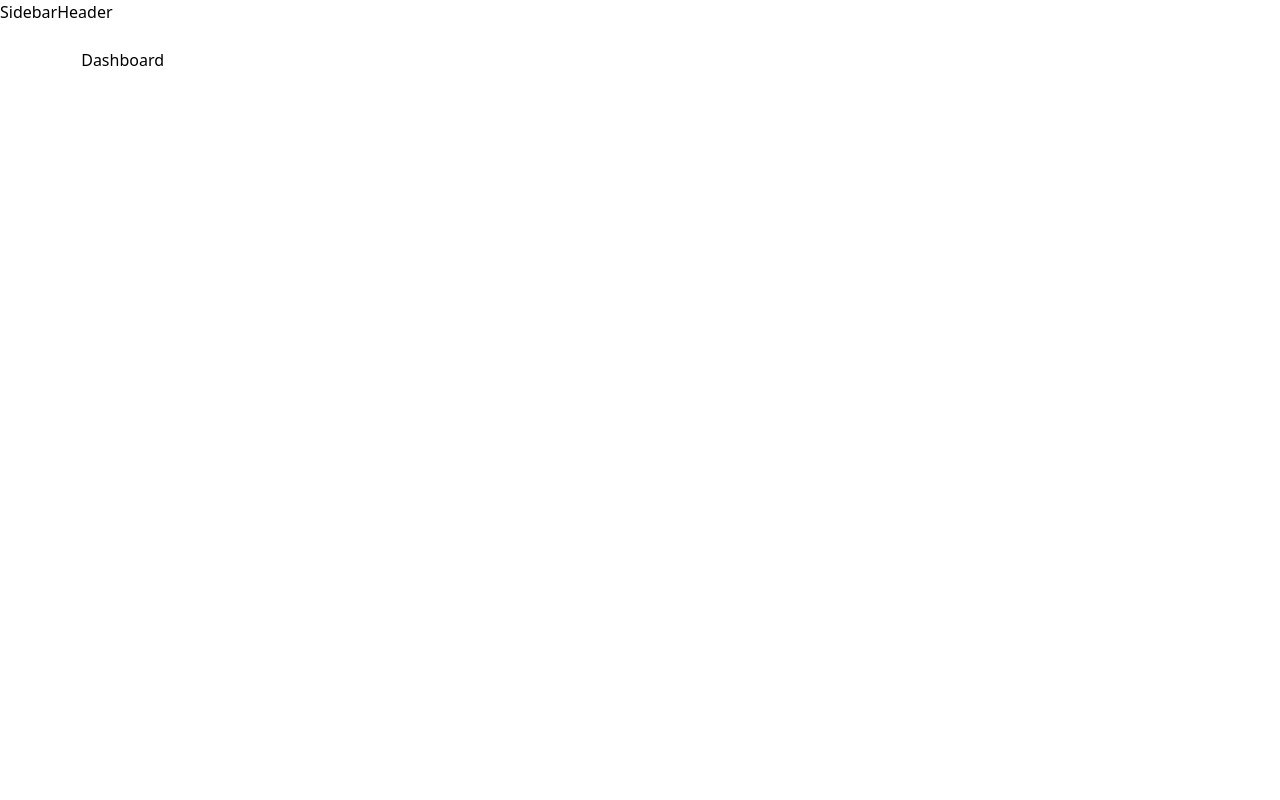
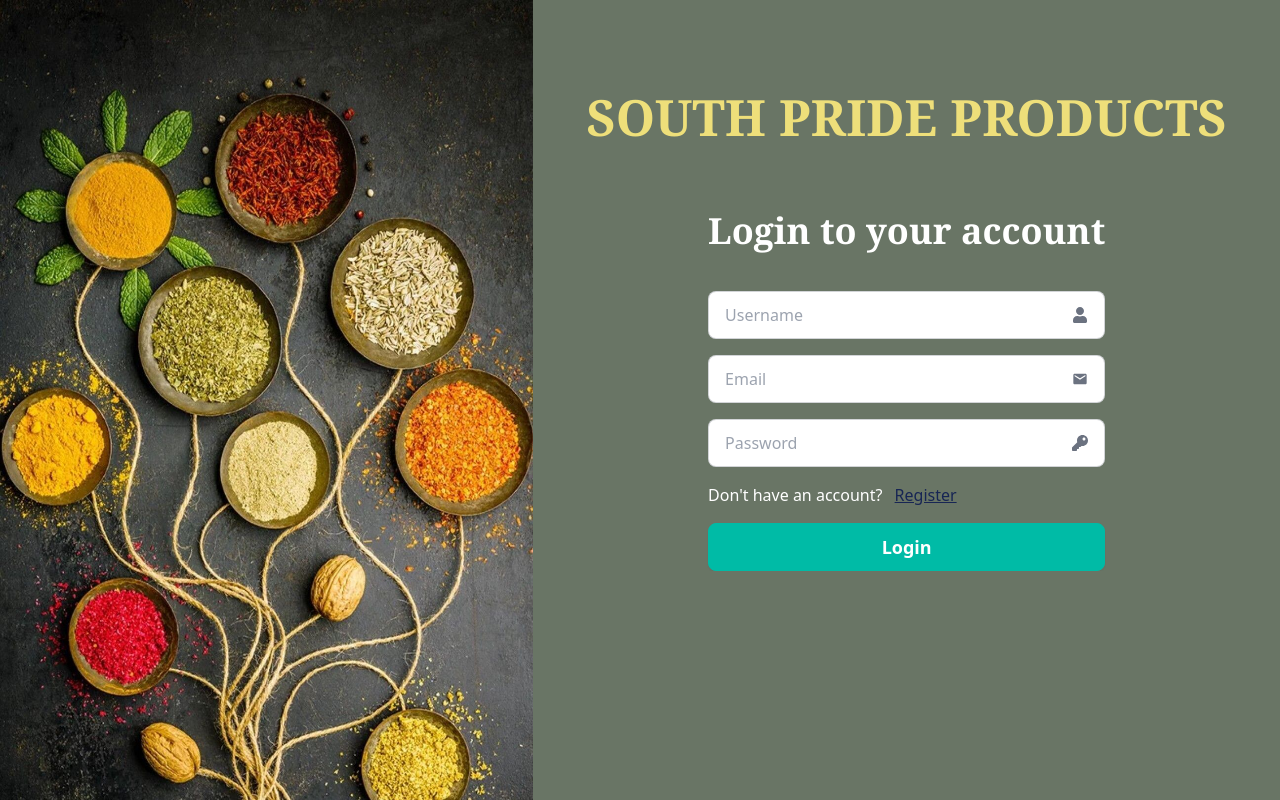
Before and after one commit to Dinuk1994/South-Pride_Products, a React (Vite) app in the folder frontend/: page /auth/login in a window 1280 px wide. Before the commit this address led to /admin/dashboard. Built offline with nearby package versions, Linux system fonts and the light colour scheme; the HTML template or start-up script is replaced by a standard one.

Commit message:
login and register frontend ui completed

```diff
--- a/frontend/package.json
+++ b/frontend/package.json
@@ -14,6 +14,7 @@
     "axios": "^1.7.7",
     "react": "^18.3.1",
     "react-dom": "^18.3.1",
+    "react-icons": "^5.3.0",
     "react-redux": "^9.1.2",
     "react-router-dom": "^6.26.2"
   },
@@ -23,6 +24,7 @@
     "@types/react-dom": "^18.3.0",
     "@vitejs/plugin-react": "^4.3.1",
     "autoprefixer": "^10.4.20",
+    "daisyui": "^4.12.10",
     "eslint": "^9.9.0",
     "eslint-plugin-react": "^7.35.0",
     "eslint-plugin-react-hooks": "^5.1.0-rc.0",
--- a/frontend/src/App.jsx
+++ b/frontend/src/App.jsx
@@ -18,11 +18,8 @@ import CheckAuth from "./components/common/CheckAuth";
 
 
 export default function App() {
-  const isAuthenticate = true;
-  const user = {
-    role : "admin"
-  }
-
+  const isAuthenticate = false;
+  const user = null
   return (
     <div>
       {/* <h1>Header Component</h1> */}
--- /dev/null
+++ b/frontend/src/components/atoms/InputField.jsx
@@ -0,0 +1,14 @@
+/* eslint-disable react/prop-types */
+
+const InputField = ({ image, placeholder, type, value, className}) => {
+    return (
+        <div>
+            <label className="input input-bordered  flex items-center gap-2 mobile:w-72">
+                <input type={type} className={className} value={value} placeholder={placeholder} />
+                {image}
+            </label>
+        </div>
+    )
+}
+
+export default InputField
--- a/frontend/src/components/auth/AuthLayout.jsx
+++ b/frontend/src/components/auth/AuthLayout.jsx
@@ -1,21 +1,31 @@
 import authPic from '../../../src/assets/AuthImage.jpg';
-import { Outlet } from "react-router-dom"
-
+import { Outlet } from "react-router-dom";
 
 const AuthLayout = () => {
   return (
-    <div className='flex'>
-      <div className="h-screen  bg-black w-5/12">
+    <div className='flex h-screen mobile:grid'>
+      <div className="bg-black w-5/12 mobile:hidden">
         <img src={authPic} className='w-full h-screen' alt="" />
       </div>
-      <div className='w-7/12 bg-AuthBackground py-7'>
+
+      <div
+        className="w-full bg-black hidden mobile:block mobile:w-full mobile:bg-[url('/src/assets/AuthImage.jpg')] mobile:bg-cover mobile:bg-center">
+      </div>
+
+      <div className='w-7/12 mobile:w-full bg-AuthBackground pt-20 mobile:pt-11'>
         <div className='flex justify-center'>
-          <label className="text-[50px] font-serif text-AuthText font-semibold" htmlFor="">SOUTH PRIDE PRODUCTS</label>
+          <label
+            className="text-[50px] text-nowrap font-serif mobile:text-[25px] text-AuthText font-semibold"
+            htmlFor="">
+            SOUTH PRIDE PRODUCTS
+          </label>
         </div>
-        <Outlet />
+        <div>
+          <Outlet />
+        </div>
       </div>
     </div>
-  )
-}
+  );
+};
 
-export default AuthLayout
+export default AuthLayout;
--- a/frontend/src/pages/auth/LoginElement.jsx
+++ b/frontend/src/pages/auth/LoginElement.jsx
@@ -1,13 +1,24 @@
-
+/* eslint-disable react/no-unescaped-entities */
+import InputField from "../../components/atoms/InputField"
+import { FaUser } from "react-icons/fa";
+import { FaKey } from "react-icons/fa";
+import { MdEmail } from "react-icons/md";
 
 const LoginElement = () => {
     return (
-        <div className="flex justify-center  h-screen  ">
-            <div className="grid grid-cols-1 justify-center">
-                <label style={{ color: "white" }} className="text-4xl flex justify-center font-serif font-semibold" htmlFor="">Login</label>
-                <div>
+        <div className="flex justify-center overflow-hidden ">
+            <div className="grid  grid-cols-1 justify-center">
+                <label className="text-4xl flex text-white mt-14 mobile:mt-5 justify-center font-serif font-semibold mobile:text-[20px]" htmlFor="">Login to your account</label>
+                <form className="mt-10 mobile:mt-5 " >
+                    <div className="grid grid-cols-1 gap-y-4">
+                        <InputField className="grow" type="text" image={<FaUser className="text-gray-500" />} placeholder="Username" />
+                        <InputField className="grow" type="email" image={<MdEmail className="text-gray-500" />} placeholder="Email" />
+                        <InputField className="grow" type="password" image={<FaKey className="text-gray-500" />} placeholder="Password" />
+                        <label className="text-white" htmlFor="signin">Don't have an account? <a className="underline ml-2 text-blue-950" href="register">Register</a></label>
+                        <button className="btn btn-active text-lg font-semibold text-white btn-accent hover:bg-green-600">Login</button>
+                    </div>
 
-                </div>
+                </form>
             </div>
 
         </div>
--- a/frontend/src/pages/auth/RegisterElement.jsx
+++ b/frontend/src/pages/auth/RegisterElement.jsx
@@ -1,8 +1,30 @@
+/* eslint-disable react/no-unescaped-entities */
 
+import InputField from "../../components/atoms/InputField"
+import { FaUser } from "react-icons/fa";
+import { FaKey } from "react-icons/fa";
+import { MdEmail } from "react-icons/md";
+const RegisterElement = () => {
 
-const RegisterElement = () => {
   return (
-    <div>RegisterElement</div>
+    <div className="flex justify-center overflow-hidden ">
+      <div className="grid  grid-cols-1 justify-center">
+        <label className="text-4xl flex text-white mt-10 mobile:mt-5 justify-center font-serif font-semibold mobile:text-[20px]" htmlFor="">Create new account</label>
+        <form className="mt-10 mobile:mt-5 " >
+          <div className="grid grid-cols-1 gap-y-4">
+            <InputField className="grow" type="text" image={<FaUser className="text-gray-500" />} placeholder="Fullname" />
+            <InputField className="grow" type="text" image={<FaUser className="text-gray-500" />} placeholder="Username" />
+            <InputField className="grow" type="email" image={<MdEmail className="text-gray-500" />} placeholder="Email" />
+            <InputField className="grow" type="password" image={<FaKey className="text-gray-500" />} placeholder="Password" />
+            <InputField className="grow" type="password" image={<FaKey className="text-gray-500" />} placeholder="Confirm password" />
+            <label className="text-white" htmlFor="signin">Already have an account? <a className="underline ml-2 text-blue-950" href="login">Login</a></label>
+            <button className="btn btn-active text-lg font-semibold text-white btn-accent hover:bg-green-600">Register</button>
+          </div>
+
+        </form>
+      </div>
+
+    </div>
   )
 }
 
--- a/frontend/tailwind.config.js
+++ b/frontend/tailwind.config.js
@@ -1,3 +1,4 @@
+/* eslint-disable no-undef */
 /** @type {import('tailwindcss').Config} */
 export default {
   content: [
@@ -5,16 +6,27 @@ export default {
     "./src/**/*.{js,ts,jsx,tsx}",
   ],
   theme: {
-    extend: {},
-    colors: {
-      AuthBackground: "#697565",
-      AuthText: "#EEDF7A",
-      NotFound : "#D91656",
-      NotAvailbaleBG : "#FFBE98"
+    extend: {
+      colors: {
+        AuthBackground: "#697565",
+        AuthText: "#EEDF7A",
+        NotFound: "#D91656",
+        NotAvailbaleBG: "#C96868",
+      },
+      fontFamily: {
+        southFont: ["Kanit", "sans-serif"],
+      },
     },
-    fontFamily: {
-      southFont: ["Kanit", "sans-serif"],
+
+    screens: {
+      'older-mobile': {'raw': 'screen and (device-aspect-ratio: 40/71)'},
+      'mobile': {'max': '767px' },
+      'tablet': {'min': '768px', 'max': '1223px'},
+      'tablet-or-mobile': {'max': '1224px'},
+      'desktop-or-laptop': {'min': '1224px'},
+      'in-portrait': {'raw': '(orientation: portrait)'},
+      'retina': {'raw': '(min-resolution: 2dppx)'},
     },
   },
-  plugins: [],
-}
+  plugins: [require('daisyui')],
+};
```
Also changed, not shown: 1 other file (tests, documents, lock files or other folders).
